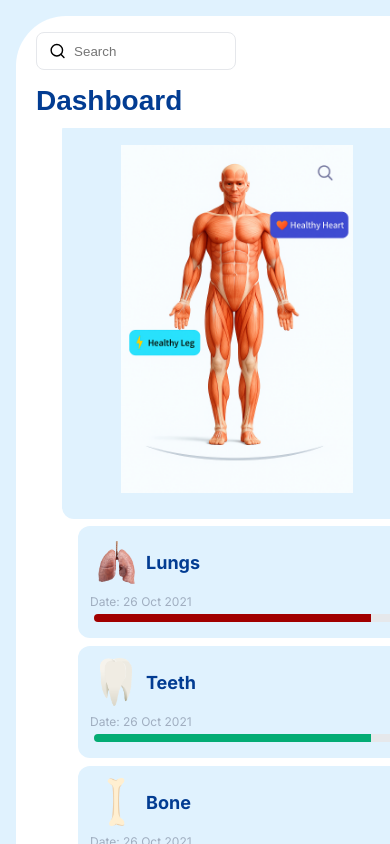
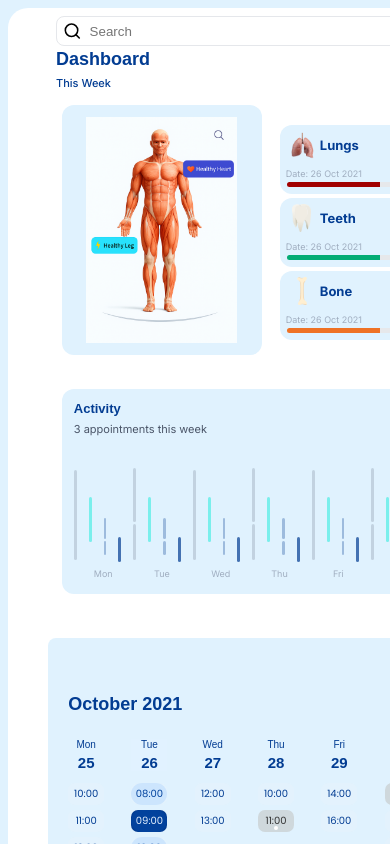
Before and after one commit to xitikx/HealthDashboard, a React (Create React App) app in the folder dashboard/: page / in a window 390 px wide. Built offline with nearby package versions, Linux system fonts and the light colour scheme.

Commit message:
Enhanced responsiveness

```diff
--- a/dashboard/src/components/ActivityFeed.js
+++ b/dashboard/src/components/ActivityFeed.js
@@ -3,13 +3,35 @@ import '../styles/ActivityFeed.css';
 
 function ActivityFeed() {
   const barsPerDay = 4; // Number of bars per day
-  const barWidth = 6; // Width of each bar in pixels
-  const gapBetweenBars = 14; // Gap between bars in pixels
-  const centerBarsWidth = 2 * barWidth + gapBetweenBars; // Width of the two center bars (bar2 and bar3) including the gap
+
+  // Use CSS custom properties for barWidth and gapBetweenBars
+  const rootStyles = getComputedStyle(document.documentElement);
+  let barWidth = parseFloat(rootStyles.getPropertyValue('--bar-width')) || 6;
+  let gapBetweenBars = parseFloat(rootStyles.getPropertyValue('--gap-between-bars')) || 14;
+
+  // On mobile, dynamically adjust barWidth and gapBetweenBars to fit parent width
+  const activityFeedElement = document.querySelector('.activity-feed');
+  const parentWidth = activityFeedElement ? activityFeedElement.offsetWidth : 514; // Fallback to RightPanel desktop width
+  const totalBars = activityData.length * barsPerDay; // 28 bars
+  const isMobile = window.innerWidth <= 768;
+
+  if (isMobile) {
+    // Calculate available width after padding (approximate RightPanel padding: 16px on mobile)
+    const effectiveWidth = parentWidth - 32; // Adjust for padding (16px left + 16px right)
+    // Total space: totalBars * barWidth + (totalBars - 1) * gapBetweenBars = effectiveWidth
+    // Let barWidth = x, gapBetweenBars = y
+    // 28x + 27y = effectiveWidth
+    // Assume y = 2x (gap is twice the bar width for proportionality)
+    // 28x + 27(2x) = 28x + 54x = 82x = effectiveWidth
+    barWidth = Math.max(2, effectiveWidth / 82); // Minimum 2px for visibility
+    gapBetweenBars = barWidth * 2;
+  }
+
+  // Width of one day's bar group (4 bars + 3 gaps)
+  const dayGroupWidth = barsPerDay * barWidth + (barsPerDay - 1) * gapBetweenBars;
 
   // Calculate the total width of all bars and gaps
-  const totalBars = activityData.length * barsPerDay; // Total number of bars (7 days * 4 bars = 28)
-  const totalWidth = totalBars * barWidth + (totalBars - 1) * gapBetweenBars; // 546px
+  const totalWidth = totalBars * barWidth + (totalBars - 1) * gapBetweenBars;
 
   return (
     <div className="activity-feed">
@@ -18,7 +40,7 @@ function ActivityFeed() {
         <p>3 appointments this week</p>
       </div>
       <div className="activity-chart">
-        <div className="bars-container" style={{ width: `${totalWidth}px` }}>
+        <div className="bars-container" style={{ width: isMobile ? '100%' : `${totalWidth}px` }}>
           {activityData.map((data) =>
             [
               data.bar1,
@@ -43,14 +65,14 @@ function ActivityFeed() {
             ))
           )}
         </div>
-        <div className="day-labels" style={{ width: `${totalWidth}px` }}>
+        <div className="day-labels" style={{ width: isMobile ? '100%' : `${totalWidth}px` }}>
           {activityData.map((data, dayIndex) => (
             <span
               key={data.day}
               style={{
                 position: 'absolute',
-                left: `${(dayIndex * barsPerDay + 1) * (barWidth + gapBetweenBars) + (barWidth + gapBetweenBars - centerBarsWidth) / 2}px`,
-                width: `${centerBarsWidth}px`,
+                left: `${dayIndex * dayGroupWidth}px`,
+                width: `${dayGroupWidth}px`,
                 textAlign: 'center',
               }}
             >
--- a/dashboard/src/styles/ActivityFeed.css
+++ b/dashboard/src/styles/ActivityFeed.css
@@ -1,3 +1,9 @@
+/* Define default CSS custom properties */
+:root {
+  --bar-width: 6px;
+  --gap-between-bars: 14px;
+}
+
 .activity-feed {
   padding: 24px;
   width: 100%;
@@ -30,20 +36,20 @@
   display: flex;
   flex-direction: column;
   gap: 8px;
-  overflow-x: auto; /* Allow horizontal scrolling if parent is narrow */
+  overflow-x: auto;
 }
 
 .bars-container {
   display: flex;
   flex-direction: row;
   align-items: flex-end;
-  gap: 14px;
-  min-width: 546px; /* Match totalWidth */
+  gap: var(--gap-between-bars);
+  min-width: 546px;
   position: relative;
 }
 
 .bar {
-  width: 6px;
+  width: var(--bar-width);
   display: flex;
   flex-direction: column;
   align-items: center;
@@ -80,8 +86,8 @@
 
 .day-labels {
   position: relative;
-  min-width: 546px; /* Match totalWidth */
-  height: 20px; /* Fixed height for labels */
+  min-width: 546px;
+  height: 20px;
 }
 
 .day-labels span {
@@ -89,3 +95,106 @@
   color: #A0AEC0;
   text-align: center;
 }
+
+/* Tablet: ≤ 1024px */
+@media (max-width: 1024px) {
+  :root {
+    --bar-width: 5px;
+    --gap-between-bars: 12px;
+  }
+
+  .activity-feed {
+    padding: 20px;
+  }
+
+  .activity-header h3 {
+    font-size: 16px;
+  }
+
+  .activity-feed p {
+    font-size: 13px;
+  }
+
+  .bars-container,
+  .day-labels {
+    min-width: 462px;
+  }
+
+  .day-labels {
+    height: 18px;
+  }
+
+  .day-labels span {
+    font-size: 11px;
+  }
+}
+
+/* Mobile: ≤ 768px */
+@media (max-width: 768px) {
+  :root {
+    /* bar-width and gap-between-bars are now dynamically calculated in JSX */
+  }
+
+  .activity-feed {
+    width: 90%; /* Leave space on the sides for white background */
+    margin: 8px auto; /* Center the feed */
+    padding: 16px;
+  }
+
+  .activity-header {
+    flex-direction: column;
+    align-items: flex-start;
+    gap: 8px;
+  }
+
+  .activity-header h3 {
+    font-size: 14px;
+  }
+
+  .activity-feed p {
+    font-size: 12px;
+  }
+
+  .bars-container,
+  .day-labels {
+    min-width: unset;
+    width: 100%;
+  }
+
+  .day-labels {
+    height: 16px;
+  }
+
+  .day-labels span {
+    font-size: 10px;
+  }
+}
+
+/* Small Mobile: ≤ 480px */
+@media (max-width: 480px) {
+  .activity-feed {
+    width: 85%; /* Further reduce width for smaller screens */
+    margin: 6px auto;
+    padding: 12px;
+  }
+
+  .activity-header {
+    gap: 6px;
+  }
+
+  .activity-header h3 {
+    font-size: 13px;
+  }
+
+  .activity-feed p {
+    font-size: 11px;
+  }
+
+  .day-labels {
+    height: 14px;
+  }
+
+  .day-labels span {
+    font-size: 9px;
+  }
+}
--- a/dashboard/src/styles/AnatomySection.css
+++ b/dashboard/src/styles/AnatomySection.css
@@ -3,9 +3,10 @@
   background-color: #E0F2FE;
   border-radius: 12px;
   padding: 26px;
-  width: 350px;
-  height: 400px;
+  width: 350px; /* Fixed width for laptop */
+  height: 400px; /* Fixed height for laptop */
   margin-top: -25px;
+  box-sizing: border-box;
 }
 
 .body-image {
@@ -13,3 +14,33 @@
   height: 100%;
   object-fit: contain;
 }
+
+/* Tablet: ≤ 1024px */
+@media (max-width: 1024px) {
+  .anatomy-section {
+    width: 300px; /* Slightly smaller for tablet */
+    height: 350px;
+    padding: 20px;
+    margin-top: -20px;
+  }
+}
+
+/* Mobile: ≤ 768px */
+@media (max-width: 768px) {
+  .anatomy-section {
+    width: 250px; /* Constrain for mobile */
+    height: 300px;
+    padding: 16px;
+    margin-top: -15px;
+  }
+}
+
+/* Small Mobile: ≤ 480px */
+@media (max-width: 480px) {
+  .anatomy-section {
+    width: 200px; /* Fit small screens */
+    height: 250px;
+    padding: 12px;
+    margin-top: -10px;
+  }
+}
--- a/dashboard/src/styles/App.css
+++ b/dashboard/src/styles/App.css
@@ -4,13 +4,13 @@ html, body {
   padding: 0;
   height: 100vh;
   width: 100vw;
-  overflow: auto; /* Ensure body can scroll if content overflows */
+  overflow: auto;
 }
 
 .app-container {
   display: flex;
-  background-color: #E0F2FE; /* Full light blue background */
-  min-height: 100vh; /* Allow growth beyond viewport height */
+  background-color: #E0F2FE;
+  min-height: 100vh;
   padding: 16px;
   box-sizing: border-box;
 }
@@ -20,7 +20,6 @@ html, body {
   flex: 1;
   background-color: #FFFFFF;
   border-radius: 50px;
-  /* overflow: hidden; */ /* Already commented out, kept for reference */
 }
 
 .center-section {
@@ -33,10 +32,40 @@ html, body {
 
 @media (max-width: 1024px) {
   .content-wrapper {
-    flex-direction: column; /* Stack Sidebar, center-section, and RightPanel vertically */
+    flex-direction: column;
   }
 
   .center-section {
     max-width: 100%;
   }
 }
+
+/* Mobile: ≤ 768px */
+@media (max-width: 768px) {
+  .app-container {
+    padding: 12px;
+  }
+
+  .content-wrapper {
+    border-radius: 30px;
+  }
+
+  .center-section {
+    padding: 12px;
+  }
+}
+
+/* Small Mobile: ≤ 480px */
+@media (max-width: 480px) {
+  .app-container {
+    padding: 8px;
+  }
+
+  .content-wrapper {
+    border-radius: 20px;
+  }
+
+  .center-section {
+    padding: 8px;
+  }
+}
--- a/dashboard/src/styles/DashboardMainContent.css
+++ b/dashboard/src/styles/DashboardMainContent.css
@@ -4,8 +4,8 @@
   display: flex;
   flex-wrap: wrap;
   gap: 24px;
-  margin: 6px 16px 16px 0px; /* Spacing on right, bottom, and left */
-  border-radius: 0 0 12px 12px; /* Rounded corners on bottom only */
+  margin: 6px 16px 16px 0px;
+  border-radius: 0 0 12px 12px;
   width: 100%;
   height: 100%;
   overflow: hidden;
@@ -15,29 +15,65 @@
   display: flex;
   flex-direction: column;
   gap: 24px;
-  flex: 1; /* Takes up available space, matching the width of image-health-container */
+  flex: 1;
 }
 
 .image-health-container {
   display: flex;
   flex-direction: row;
   width: 100%;
-  gap: 16px; /* Spacing between the image and health data */
+  gap: 16px;
   margin-left: 14px;
 }
 
-
-
 @media (max-width: 1024px) {
   .dashboard-main-content {
-    padding: 16px; /* Adjust padding for smaller screens */
+    padding: 16px;
   }
 
   .image-health-container {
-    flex-direction: column; /* Stack Anatomy and Health Data on smaller screens */
+    flex-direction: column;
   }
 
   .left-column {
-    width: 100%; /* Ensure full width on smaller screens */
+    width: 100%;
   }
 }
+
+/* Mobile: ≤ 768px */
+@media (max-width: 768px) {
+  .dashboard-main-content {
+    padding: 12px;
+    gap: 16px;
+  }
+
+  .left-column {
+    gap: 16px;
+  }
+
+  .image-health-container {
+    flex-direction: row;
+    gap: 12px;
+    width: 90%; /* Leave space on the sides for white background */
+    margin: 8px auto; /* Center the container */
+    align-items: stretch;
+  }
+}
+
+/* Small Mobile: ≤ 480px */
+@media (max-width: 480px) {
+  .dashboard-main-content {
+    padding: 8px;
+    gap: 12px;
+  }
+
+  .left-column {
+    gap: 12px;
+  }
+
+  .image-health-container {
+    gap: 8px;
+    width: 85%; /* Further reduce width for smaller screens */
+    margin: 6px auto;
+  }
+}
--- a/dashboard/src/styles/Header.css
+++ b/dashboard/src/styles/Header.css
@@ -1,11 +1,11 @@
 .header {
   display: flex;
-  flex-direction: column; /* Stack vertically */
+  flex-direction: column;
   padding: 0px 4px;
   background-color: white;
   border-radius: 12px 12px 0 0;
-  gap: 20px; /* Space between rows */
-  width: 100%; /* Take the full width of the parent (center-section) */
+  gap: 20px;
+  width: 100%;
 }
 
 .top-bar {
@@ -41,6 +41,10 @@
   border-radius: 8px;
 }
 
+.bell-wrapper {
+  display: inline-flex; /* Keep bell inline with other icons by default */
+}
+
 .dashboard {
   color: #023c92;
 }
@@ -67,12 +71,111 @@
   font-weight: 500;
 }
 
-@media (max-width: 768px) {
-  .search-bar {
-    width: 200px;
+/* Tablet: ≤ 1024px */
+@media (max-width: 1024px) {
+  .header {
+    padding: 0px 3px;
+    gap: 16px;
   }
 
-  .header {
-    width: 100%; /* Ensure header takes available width on mobile */
+  .search-bar {
+    width: 400px;
+    padding: 6px 10px;
+  }
+
+  .header-icons {
+    gap: 12px;
+    padding: 6px;
+  }
+
+  .dashboard-title {
+    font-size: 24px;
+  }
+
+  .dashboard-period {
+    font-size: 13px;
   }
 }
+
+/* Mobile: ≤ 768px */
+@media (max-width: 768px) {
+  .header {
+    width: 90%;
+    margin: 0 auto;
+    padding: 0px 2px;
+    gap: 12px;
+    border-radius: 8px 8px 0 0;
+  }
+
+  .top-bar {
+    flex-direction: row; /* Keep search-bar and header-icons side by side */
+    align-items: center;
+    gap: 8px;
+  }
+
+  .search-bar {
+    width: 90%; /* Reduce width to fit alongside header-icons */
+    padding: 5px 8px;
+  }
+
+  .header-icons {
+    flex-wrap: wrap; /* Allow icons to wrap */
+    gap: 8px;
+    padding: 5px;
+    width: 5%; /* Take remaining space */
+    justify-content: flex-end;
+  }
+
+  .bell-wrapper {
+    flex-basis: 100%; /* Force bell to take full width, moving it to a new line */
+    justify-content: flex-end;
+  }
+
+  .dashboard-row {
+    flex-direction: column;
+    align-items: flex-start;
+    gap: 6px;
+  }
+
+  .dashboard-title {
+    font-size: 20px;
+  }
+
+  .dashboard-period {
+    font-size: 12px;
+  }
+}
+
+/* Small Mobile: ≤ 480px */
+@media (max-width: 480px) {
+  .header {
+    width: 85%;
+    margin: 0 auto;
+    padding: 0px 1px;
+    gap: 8px;
+    border-radius: 6px 6px 0 0;
+  }
+
+  .top-bar {
+    gap: 6px;
+  }
+
+  .search-bar {
+    width: 90%;
+    padding: 4px 6px;
+  }
+
+  .header-icons {
+    gap: 6px;
+    padding: 4px;
+    width: 5%;
+  }
+
+  .dashboard-title {
+    font-size: 18px;
+  }
+
+  .dashboard-period {
+    font-size: 11px;
+  }
+}
--- a/dashboard/src/styles/HealthStatusCards.css
+++ b/dashboard/src/styles/HealthStatusCards.css
@@ -1,38 +1,38 @@
 .health-status-container {
-  background-color: white; /* White background */
+  background-color: white;
   border-radius: 12px;
   padding: 16px;
-  flex: 1; /* Takes remaining space in the flex container */
+  flex: 1;
   margin-top: -25px;
-  height: 150px; /* Adjusted to align .details-link with .dashboard-period */
+  height: 150px;
   display: flex;
-  flex-direction: column; /* Stack cards and details vertically */
+  flex-direction: column;
 }
 
 .health-status-cards {
   display: flex;
   flex-direction: column;
-  gap: 8px; /* Reduced gap to fit cards */
-  flex: 1; /* Allow cards to take available space */
+  gap: 8px;
+  flex: 1;
 }
 
 .health-card {
   background-color: #E0F2FE;
   border-radius: 12px;
-  padding: 12px; /* Reduced padding to fit in smaller height */
+  padding: 12px;
 }
 
 .health-card-header {
   display: flex;
   align-items: center;
-  gap: 4px; /* Space between image and label */
-  margin-bottom: 4px; /* Space below the header */
+  gap: 4px;
+  margin-bottom: 4px;
 }
 
 .health-icon {
-  width: 52px; /* Set image width */
-  height: 48px; /* Set image height */
-  object-fit: contain; /* Ensure the image scales properly */
+  width: 52px;
+  height: 48px;
+  object-fit: contain;
 }
 
 .health-label {
@@ -46,7 +46,7 @@
   height: 8px;
   border-radius: 50px;
   margin: 4px 4px;
-  margin-bottom: 4px;;
+  margin-bottom: 4px;
   overflow: hidden;
 }
 
@@ -61,7 +61,7 @@
 
 .details {
   display: flex;
-  justify-content: flex-end; /* Right-align the Details link */
+  justify-content: flex-end;
 }
 
 .details-link {
@@ -74,3 +74,142 @@
   color: #023c92;
   text-decoration: none;
 }
+
+/* Tablet: ≤ 1024px */
+@media (max-width: 1024px) {
+  .health-status-container {
+    padding: 14px;
+    height: 160px;
+    margin-top: -20px;
+  }
+
+  .health-card {
+    padding: 10px;
+  }
+
+  .health-icon {
+    width: 48px;
+    height: 44px;
+  }
+
+  .health-label {
+    font-size: 16px;
+  }
+
+  .health-date {
+    font-size: 11px;
+  }
+
+  .status-bar {
+    height: 7px;
+    margin: 3px 3px 3px 3px;
+  }
+
+  .details-link {
+    margin-top: 12px;
+    margin-left: 50px;
+    font-size: 13px;
+  }
+}
+
+/* Mobile: ≤ 768px */
+@media (max-width: 768px) {
+  .health-status-container {
+    padding: 12px;
+    height: 300px; /* Match AnatomySection's height for alignment */
+    margin-top: 0; /* Remove negative margin since it's now adjacent */
+  }
+
+  .health-status-cards {
+    gap: 6px;
+  }
+
+  .health-card {
+    padding: 8px;
+  }
+
+  .health-card-header {
+    gap: 3px;
+    margin-bottom: 3px;
+  }
+
+  .health-icon {
+    width: 40px;
+    height: 36px;
+  }
+
+  .health-label {
+    font-size: 14px;
+  }
+
+  .health-date {
+    font-size: 10px;
+  }
+
+  .status-bar {
+    height: 6px;
+    margin: 2px 2px 2px 2px;
+  }
+
+  .details-link {
+    margin-top: 10px;
+    margin-left: 0; /* Remove left margin to fit narrow space */
+    margin-right: 10px; /* Add right margin for spacing */
+    font-size: 12px;
+  }
+
+  .details-link svg {
+    width: 14px;
+    height: 14px;
+  }
+}
+
+/* Small Mobile: ≤ 480px */
+@media (max-width: 480px) {
+  .health-status-container {
+    padding: 10px;
+    height: 250px; /* Match AnatomySection's height */
+  }
+
+  .health-status-cards {
+    gap: 4px;
+  }
+
+  .health-card {
+    padding: 6px;
+  }
+
+  .health-card-header {
+    gap: 2px;
+    margin-bottom: 2px;
+  }
+
+  .health-icon {
+    width: 32px;
+    height: 28px;
+  }
+
+  .health-label {
+    font-size: 13px;
+  }
+
+  .health-date {
+    font-size: 9px;
+  }
+
+  .status-bar {
+    height: 5px;
+    margin: 1px 1px 1px 1px;
+  }
+
+  .details-link {
+    margin-top: 8px;
+    margin-right: 8px;
+    font-size: 11px;
+  }
+
+  .details-link svg {
+    width: 12px;
+    height: 12px;
+  }
+}
```
Also changed, not shown: dashboard/src/styles/Appointments.css (+101 -5 lines), dashboard/src/styles/RightPanel.css (+26 -3 lines).
